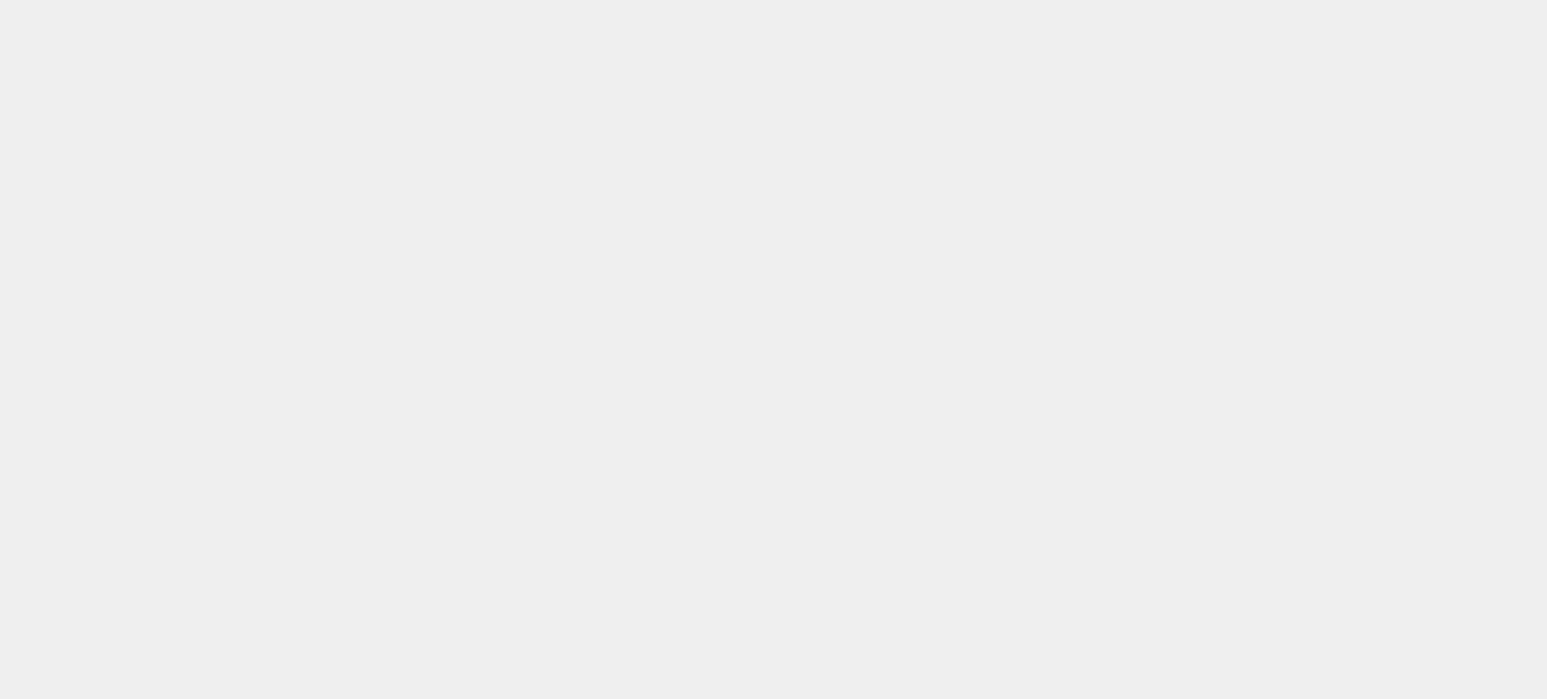
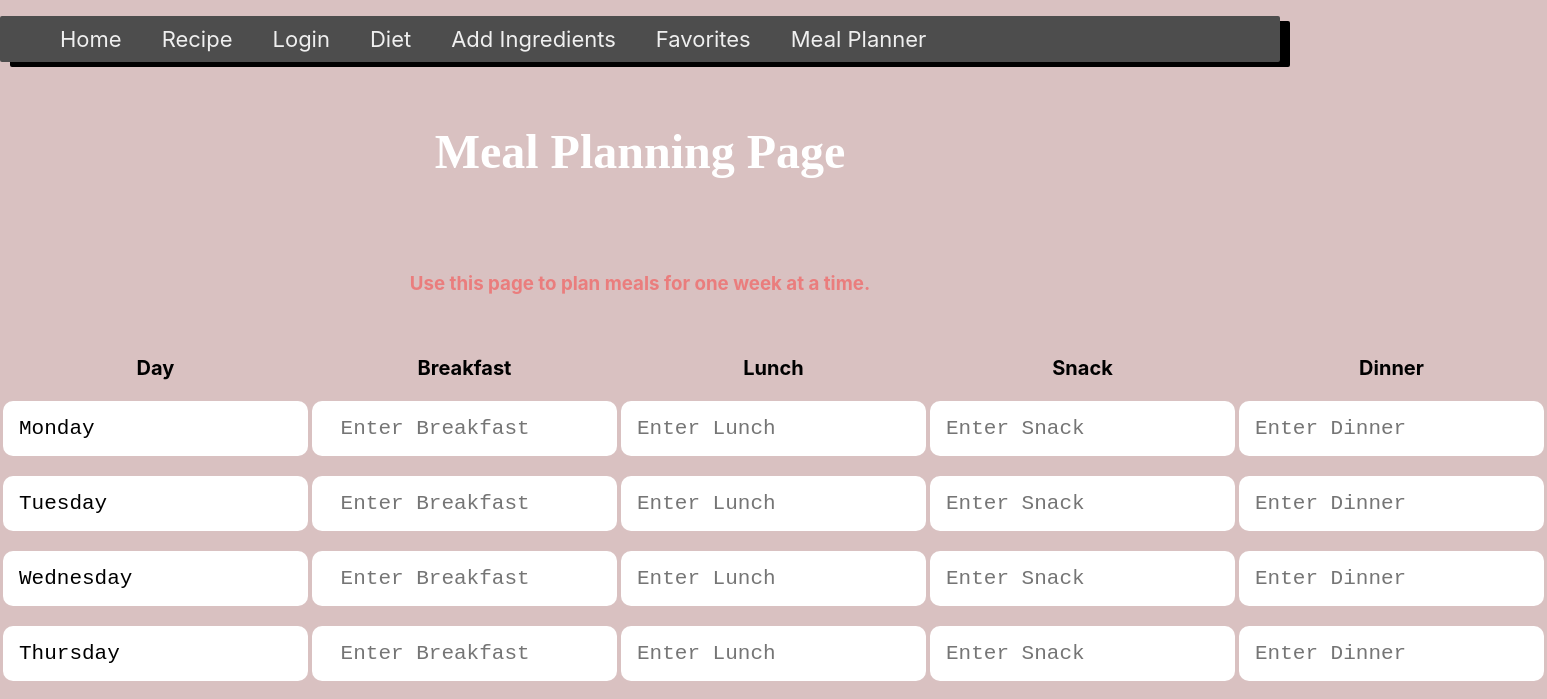
Before and after one commit to miskiabdirizak/Recipe-App, a React (Create React App) app in the folder my-app/: page /MealPlanner in a window 1280 px wide. Before the commit this address had no page. Shown: the top 699 px of the page, 1547 px wide, since content can reach past the window. Built offline with nearby package versions, Linux system fonts and the light colour scheme; a web font is replaced by a local one.

Commit message:
Added Meal Planner + Some code for firebase

```diff
--- a/my-app/src/components/Cards.js
+++ b/my-app/src/components/Cards.js
@@ -15,6 +15,7 @@ import Box from '@mui/material/Box';
 import Button from '@mui/material/Button';
 import List from '@mui/material/List';
 import ListItemText from '@mui/material/ListItemText';
+import { database } from "../firebase/firebase";
 
 
 const CardComponent = ()=>{
@@ -29,12 +30,22 @@ const CardComponent = ()=>{
         const Title3 = "Do you have any diet preferences?"
         const Text1 =["Weight Loss","Eat Healthier","Try any food"]
         const Text3 =["Keto","Vegan","Vegetarian" ,"any"]
+    const [preferences, SetPreferences] = useState(null);
 
     const submit = ()=>{
         setGoal(Text1[choice1])
         setDiet(Text3[choice3])
         //axios.get("http//localhost:3001/SetPreferences:?Goal=${goal}&Diet=${diet}&weight={weight}")
-    }
+        database.ref('preferences').push({
+            goal : Text1[choice1],
+            diet: Text3[choice3],
+            weight: weight,
+        });
+        database.ref('preferences').once('value').then((snapshot)=>{
+            SetPreferences(snapshot.val());
+        })
+    };
+
     const currSet=(num)=>{
         switch(num){
             case 0:
@@ -154,16 +165,12 @@ const CardComponent = ()=>{
                                 <h2 className="cardtitle"> Good To Go</h2>
 
                             </Grid>
-                            Your Goal:<ListItem text={goal}/>
-                           Your Weight: <ListItem text= {weight} />
-                            Your Diet:<ListItem text = {diet} />
+                            Your Goal:<ListItem text={preferences.goal}/>
+                           Your Weight: <ListItem text= {preferences.weight} />
+                            Your Diet:<ListItem text = {preferences.diet} />
                             Thank you for completing your goals questions
                         </List>
-                        <Button variant="contained" onClick={()=>{
-                        setDiet(Text3[choice3])
-                        setNext(next+1)
-
-                        }}
+                        <Button variant="contained" onClick={submit}
                         >End
                         </Button>
                         </Grid>
--- a/my-app/src/components/Login.js
+++ b/my-app/src/components/Login.js
@@ -1,6 +1,6 @@
 import React, {useState} from 'react';
 import {  signInWithEmailAndPassword   } from 'firebase/auth';
-import { auth } from '../firebase';
+import { auth } from '../firebase/firebase';
 import { NavLink, useNavigate } from 'react-router-dom'
 import Navbar from './Nav';
 import './Login.css'
--- a/my-app/src/components/Nav.js
+++ b/my-app/src/components/Nav.js
@@ -23,6 +23,9 @@ const Navbar = ()=>{
          <li>
          <Link to = "/Favorites">Favorites</Link>
          </li>
+         <li>
+         <Link to = "/MealPlanner">Meal Planner</Link>
+         </li>
     </ul>)
 }
 export default Navbar;
--- /dev/null
+++ b/my-app/src/components/Planner.css
@@ -0,0 +1,68 @@
+h1 {
+    text-align: center;
+    padding: 30px 30px;
+    color: #ffffff;
+  }
+  h3 {
+    text-align: center;
+    padding: 30px 30px;
+    color: #ea7d7d;
+  }
+  body {
+    background-color: #d9c1c1;
+  }
+  #Ingredient-list {
+    width: 100px;
+    margin: 50px;
+  }
+  form,.Ingredient {
+    padding: 20px 30px;
+    text-align: center;
+  }
+  form {
+    justify-content: space-between;
+    text-align: center;
+  }
+  form input {
+    margin-right: 50px;
+    text-align: center;
+    width: 200px;
+  }
+  button {
+    font-size: 30px;
+    background-color: #ffffff;
+    color: #000000;
+    border-radius: 20px;
+    padding: 10px 40px;
+    text-align: center;
+
+
+  }
+  input[type='text'] { font-size: 21px; color: #000000; font-family: monospace; }
+  .todo-text input {
+    padding: 5px;
+    text-align: center;
+
+  }
+  .Ingredient-text {
+    font-size: 20px;
+    line-height: 15px;
+    margin-bottom: 15px;
+    align-items: center;
+    color: #ffffff;
+    text-align: center;
+  }
+  .todo-actions {
+    justify-content: space-between;
+    text-align: center;
+  }
+  table {
+    width: 100%;
+  }
+
+  tr th {
+    font-size: 20px;
+    padding: 10px;
+    text-align: center;
+
+  }
--- /dev/null
+++ b/my-app/src/components/Planner.js
@@ -0,0 +1,145 @@
+import { useState } from 'react'
+import './Planner.css'
+import Navbar from './Nav'
+import { Nav } from 'react-bootstrap'
+const Meals = [
+  {
+    mealNumber: '01',
+    day: 'Monday',
+    b: '',
+    l: '',
+    s: '',
+    d: '',
+  },
+  {
+    mealNumber: '02',
+    day: 'Tuesday',
+    b: '',
+    l: '',
+    s: '',
+    d: '',
+  },
+  {
+    mealNumber: '05',
+    day: 'Wednesday',
+    b: '',
+    l: '',
+    s: '',
+    d: '',
+  },
+  {
+    mealNumber: '03',
+    day: 'Thursday',
+    b: '',
+    l: '',
+    s: '',
+    d: '',
+  },
+  {
+    mealNumber: '04',
+    day: 'Friday',
+    b: '',
+    l: '',
+    s: '',
+    d: '',
+  },
+  {
+    mealNumber: '05',
+    day: 'Saturday',
+    b: '',
+    l: '',
+    s: '',
+    d: '',
+  },
+  {
+    mealNumber: '05',
+    day: 'Sunday',
+    b: '',
+    l: '',
+    s: '',
+    d: '',
+  },
+]
+const MealPlanner = () => {
+  const [Meal, setMeal] = useState(Meals)
+    const onChangeInput = (e, mealNumber) => {
+    const { name, value } = e.target
+    const editMeal = Meal.map((item) =>
+        item.mealNumber === mealNumber && name ? { ...item, [name]: value } : item
+    )
+    setMeal(editMeal)
+  }
+  return (
+      <div>
+        <Navbar/>
+        <h1>Meal Planning Page</h1>
+        <h3>Use this page to plan meals for one week at a time.</h3>
+        <table>
+          <thead>
+          <tr>
+            <th>Day</th>
+            <th>Breakfast</th>
+            <th>Lunch</th>
+            <th>Snack</th>
+            <th>Dinner</th>
+          </tr>
+          </thead>
+          <tbody>
+          {Meal.map(({ mealNumber,day,  b, l, s, d }) => (
+              <tr key={mealNumber}>
+                <td>
+                  <input
+                      name="day"
+                      value={day}
+                      type="text"
+                      onChange={(e) => onChangeInput(e, mealNumber)}
+                      placeholder=" Enter Day of Meal"
+                  />
+                </td>
+                <td>
+                  <input
+                      name="b"
+                      value={b}
+                      type="text"
+                      onChange={(e) => onChangeInput(e, mealNumber)}
+                      placeholder=" Enter Breakfast"
+                  />
+                </td>
+                <td>
+                  <input
+                      name="l"
+                      value={l}
+                      type="text"
+                      onChange={(e) => onChangeInput(e, mealNumber)}
+                      placeholder="Enter Lunch"
+                  />
+                </td>
+                <td>
+                  <input
+                      name="s"
+                      type="text"
+                      value={s}
+                      onChange={(e) => onChangeInput(e, mealNumber)}
+                      placeholder="Enter Snack"
+                  />
+                </td>
+                <td>
+                  <input
+                      name="d"
+                      type="text"
+                      value={d}
+                      onChange={(e) => onChangeInput(e, mealNumber)}
+                      placeholder="Enter Dinner"
+                  />
+                </td>
+              </tr>
+          ))}
+          </tbody>
+        </table>
+        <div>
+          <button>Save</button>
+        </div>
+      </div>
+
+  )}
+export default MealPlanner
--- a/my-app/src/components/Signup.js
+++ b/my-app/src/components/Signup.js
@@ -1,7 +1,7 @@
 import React, {useState} from 'react';
 import { NavLink, useNavigate } from 'react-router-dom';
-import {  createUserWithEmailAndPassword  } from 'firebase/auth';
-import { auth } from '../firebase';
+import {  createUserWithEmailAndPassword   } from 'firebase/auth';
+import { auth } from '../firebase/firebase';
 import Navbar from './Nav';
 import './Login.css'
 
--- a/my-app/src/index.js
+++ b/my-app/src/index.js
@@ -11,7 +11,7 @@ import DietProfile from './DietProfile';
 import Recipe from './components/RecipePage';
 import EditIngredients from './components/EditIngredients';
 import Favorites from './components/Favorites';
-
+import MealPlanner from './components/Planner';
 
 
 const root = ReactDOM.createRoot(document.getElementById('root'));
@@ -28,6 +28,7 @@ root.render(
       <Route path='/DietProfile' element = {<DietProfile/>}/>
       <Route path="/EditIngredients" element ={<EditIngredients />} />
       <Route path="/Favorites" element ={<Favorites />} />
+      <Route path="/MealPlanner" element ={<MealPlanner />} />
 
     </Routes>
     </BrowserRouter>
```
Also changed, not shown: my-app/src/firebase/firebase.js (renamed from my-app/src/firebase.js).
